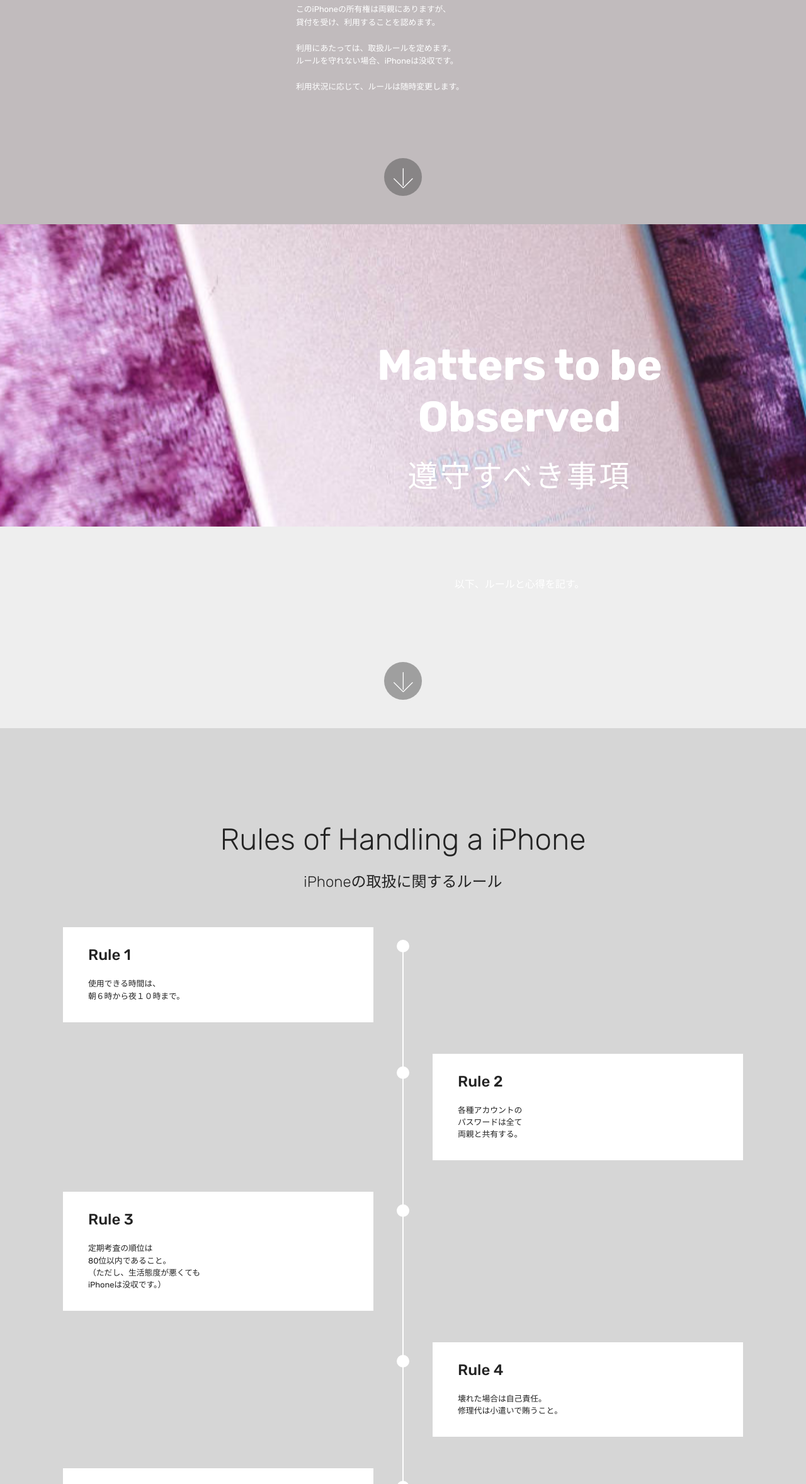
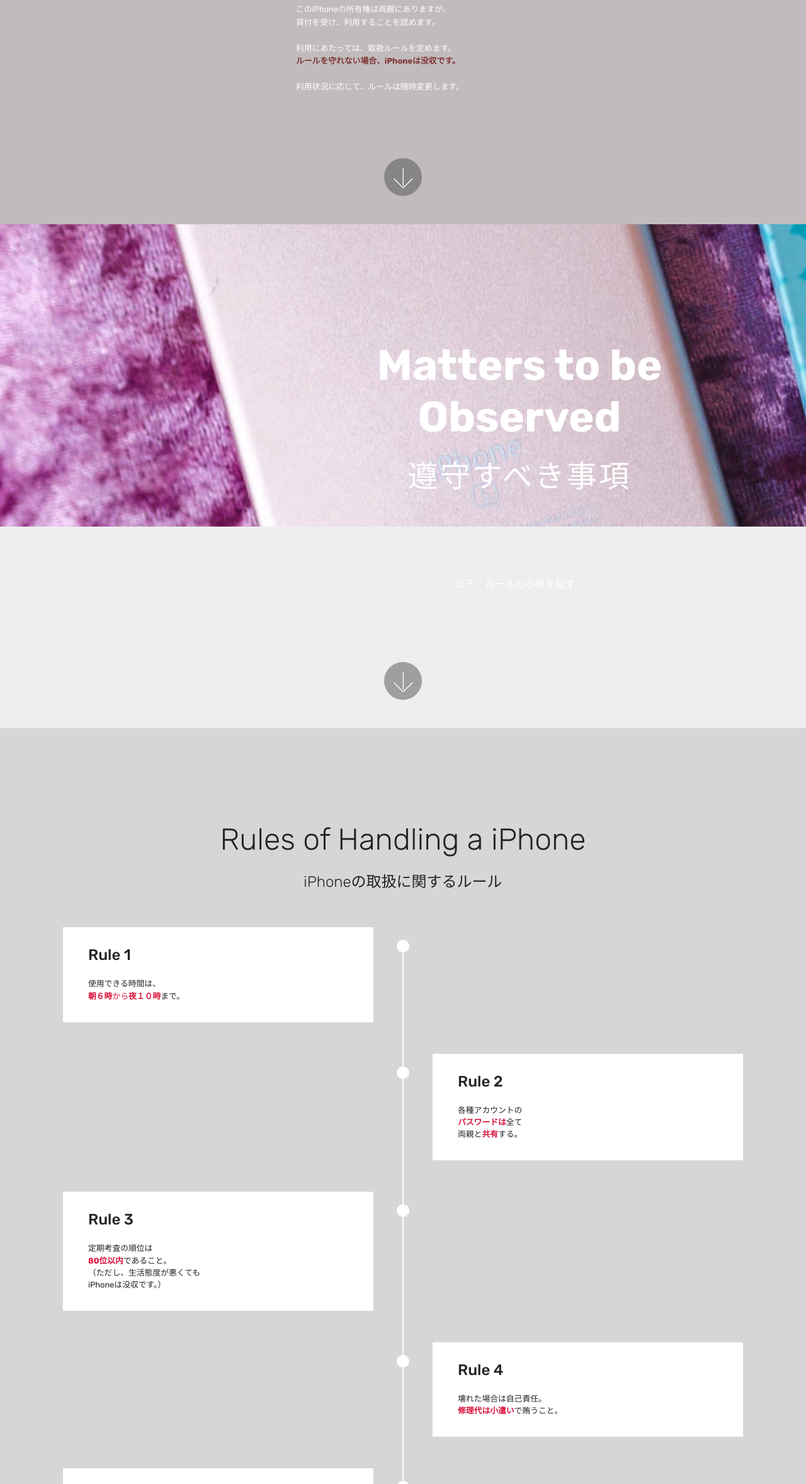
Before and after one commit to MondoGrosso/smartphone-rules, a plain HTML site: page index.html in a window 1280 px wide. Shown: the part 444-2800 px from the top of the page at 63% size. Drawn offline with Linux system fonts and the light colour scheme; files whose address does not match are found by name.

Commit message:
201804301951-update

```diff
--- a/index.html
+++ b/index.html
@@ -33,7 +33,7 @@
                 iPhoneの</span><br><span style="font-weight: normal;">取扱について</span></h1>
             <h3 class="mbr-section-subtitle align-right mbr-light pb-3 mbr-fonts-style display-2">奥山家ルール</h3>
             <p class="mbr-text align-right pb-3 mbr-fonts-style display-7">
-               このiPhoneの所有権は両親にありますが、<br>貸付を受け、利用することを認めます。<br><br>利用にあたっては、取扱ルールを定めます。<br>ルールを守れない場合、iPhoneは没収です。<br><br>利用状況に応じて、ルールは随時変更します。<br>
+               このiPhoneの所有権は両親にありますが、<br>貸付を受け、利用することを認めます。<br><br>利用にあたっては、取扱ルールを定めます。<br><font color="#803535"><b>ルールを守れない場合、iPhoneは没収です。</b></font><br><br>利用状況に応じて、ルールは随時変更します。<br>
             </p>
 
         </div>
@@ -95,7 +95,7 @@
             <div class="col-xs-12 col-md-6 align-right">
                 <div class="timeline-text-content">
                     <h4 class="mbr-timeline-title pb-3 mbr-fonts-style display-5">Rule 1</h4>
-                    <p class="mbr-timeline-text mbr-fonts-style display-7">使用できる時間は、<br>朝６時から夜１０時まで。</p>
+                    <p class="mbr-timeline-text mbr-fonts-style display-7">使用できる時間は、<br><font color="#dc143c"><b>朝６時</b>から<b>夜１０時</b></font>まで。</p>
                  </div>
             </div>
             </div>
@@ -111,7 +111,7 @@
                     <div class="timeline-text-content">
                         <h4 class="mbr-timeline-title pb-3 mbr-fonts-style display-5">
                             Rule 2</h4>
-                        <p class="mbr-timeline-text mbr-fonts-style display-7">各種アカウントの<br>パスワードは全て<br>両親と共有する。</p>
+                        <p class="mbr-timeline-text mbr-fonts-style display-7">各種アカウントの<br><b><font color="#dc143c">パスワードは</font></b>全て<br>両親と<b><font color="#dc143c">共有</font></b>する。</p>
                     </div>
                 </div>
             </div>
@@ -128,7 +128,7 @@
                     <div class="timeline-text-content">
                         <h4 class="mbr-timeline-title pb-3 mbr-fonts-style display-5">
                             Rule 3</h4>
-                        <p class="mbr-timeline-text mbr-fonts-style display-7">定期考査の順位は<br>80位以内であること。<br>（ただし、生活態度が悪くても<br>iPhoneは没収です。）</p>
+                        <p class="mbr-timeline-text mbr-fonts-style display-7">定期考査の順位は<br><font color="#dc143c"><b>80位以内</b></font>であること。<br>（ただし、生活態度が悪くても<br>iPhoneは没収です。）</p>
                     </div>
                 </div>
             </div>
@@ -144,7 +144,7 @@
                     <div class="timeline-text-content">
                         <h4 class="mbr-timeline-title pb-3 mbr-fonts-style display-5">
                             Rule 4</h4>
-                        <p class="mbr-timeline-text mbr-fonts-style display-7">壊れた場合は自己責任。<br>修理代は小遣いで賄うこと。</p>
+                        <p class="mbr-timeline-text mbr-fonts-style display-7">壊れた場合は自己責任。<br><b><font color="#dc143c">修理代は小遣い</font></b>で賄うこと。</p>
                     </div>
                 </div>
             </div>
@@ -161,7 +161,7 @@
                     <div class="timeline-text-content">
                         <h4 class="mbr-timeline-title pb-3 mbr-fonts-style display-5">
                             Rule 5</h4>
-                        <p class="mbr-timeline-text mbr-fonts-style display-7">アプリのインストール及び<br>音楽の購入は両親の承諾が必要。</p>
+                        <p class="mbr-timeline-text mbr-fonts-style display-7">アプリのインストール及び<br>音楽の購入は<b><font color="#dc143c">両親の承諾が必要</font></b>。</p>
                     </div>
                 </div>
             </div>
@@ -178,7 +178,7 @@
                     <div class="timeline-text-content">
                         <h4 class="mbr-timeline-title pb-3 mbr-fonts-style display-5">
                             Rule 6</h4>
-                        <p class="mbr-timeline-text mbr-fonts-style display-7">以下のアプリは使用禁止。<br>・LINE<br>・Facebook<br>・Instagram<br>・Twitter</p>
+                        <p class="mbr-timeline-text mbr-fonts-style display-7">以下のアプリは<b><font color="#dc143c">使用禁止</font></b>。<br>・LINE<br>・Facebook<br>・Instagram<br>・Twitter</p>
                     </div>
                 </div>
             </div>
```
